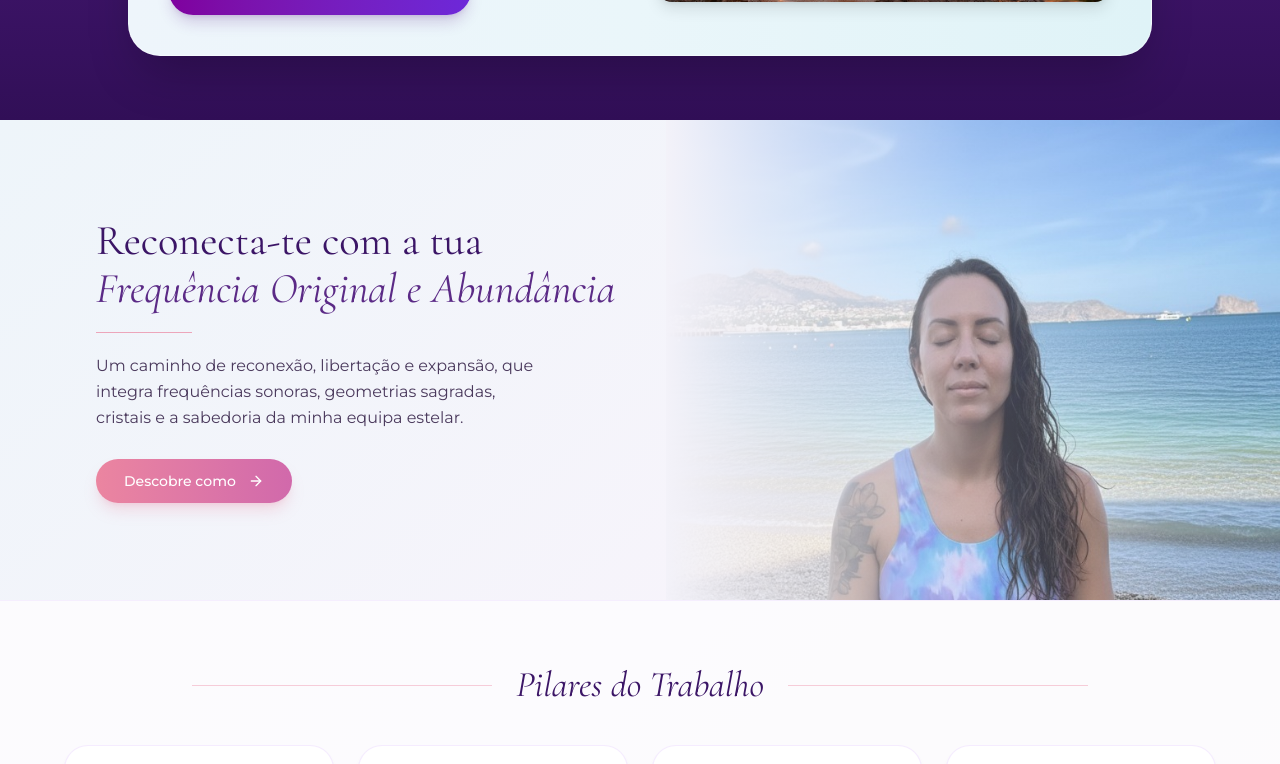
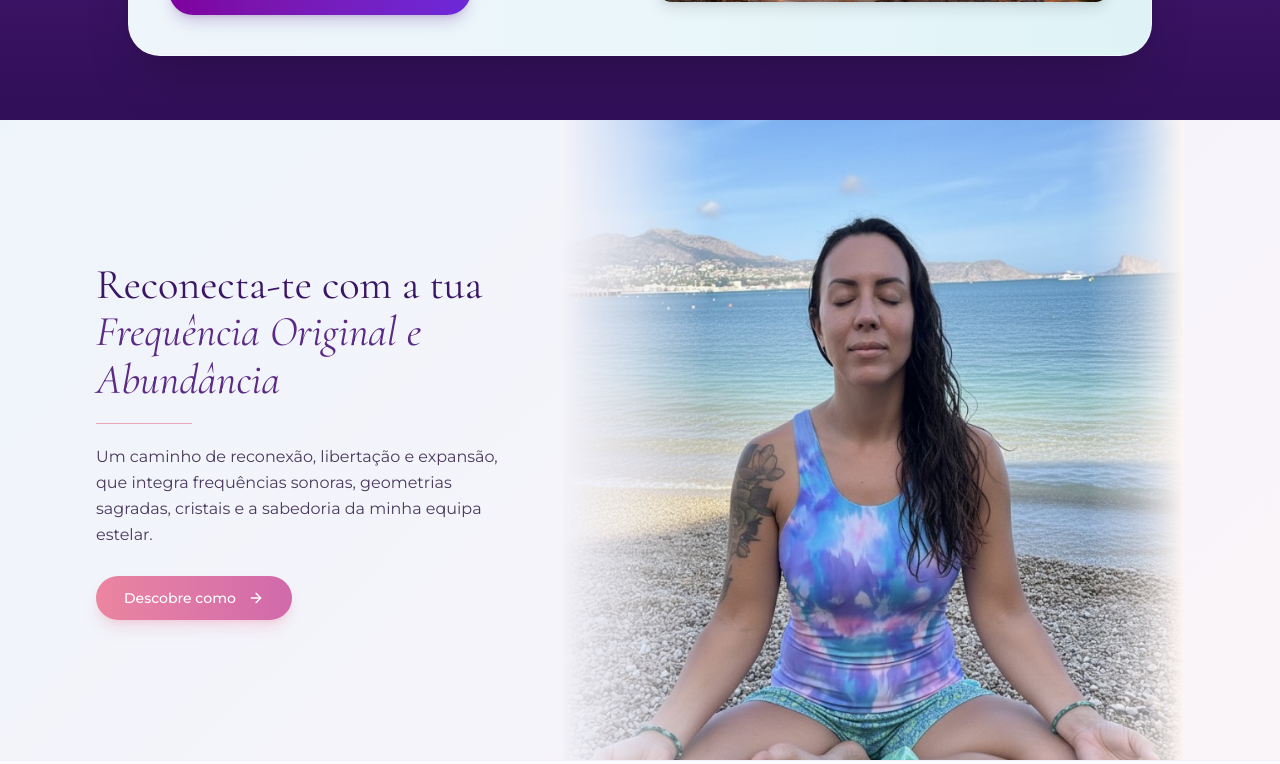
Before and after one commit to sergiorpaes/fabulous-healing, a React (Vite) app: page /#/sobre in a window 1280 px wide. Shown: the part 1320-2084 px from the top of the page. Built offline with nearby package versions, Linux system fonts and the light colour scheme.

Commit message:
style: aumentar altura do banner Reconecta-te para exibir foto completa

```diff
--- a/pages/About.tsx
+++ b/pages/About.tsx
@@ -123,19 +123,9 @@ const About: React.FC = () => {
       {/* Frequency Reconnection Banner + Work Pillars */}
       <section className="relative bg-gradient-to-br from-[#eef5fa] via-[#f7f4fb] to-[#fdf6f4] overflow-hidden">
         {/* Top Split Banner */}
-        <div className="relative lg:min-h-[480px] flex flex-col lg:flex-row lg:items-center">
-          <div className="lg:absolute lg:inset-y-0 lg:right-0 lg:w-[48%] h-96 sm:h-[28rem] lg:h-full relative">
-            <img
-              src="/images/fabiola-praia.jpg"
-              alt={t.about.frequencyBanner.titleHighlight}
-              className="w-full h-full object-cover object-top"
-            />
-            <div className="hidden lg:block absolute inset-0 bg-gradient-to-r from-[#f3f2f9] via-[#f3f2f9]/30 to-transparent" />
-            <div className="lg:hidden absolute inset-0 bg-gradient-to-b from-[#f3f2f9] via-transparent to-transparent" />
-          </div>
-
-          <div className="w-full max-w-6xl mx-auto px-4 sm:px-6 lg:px-8 relative z-10">
-            <div className="lg:w-[50%] py-12 sm:py-16 lg:py-20 space-y-5">
+        <div className="max-w-6xl mx-auto px-4 sm:px-6 lg:px-8">
+          <div className="grid grid-cols-1 lg:grid-cols-12 items-center gap-8">
+            <div className="lg:col-span-5 py-12 sm:py-16 lg:py-24 space-y-5 relative z-10">
               <h2 className="text-3xl sm:text-4xl lg:text-[2.65rem] font-serif leading-[1.12] text-[#3b1566] font-normal">
                 {t.about.frequencyBanner.title}{' '}
                 <span className="italic block text-[#5b2a86]">
@@ -157,6 +147,19 @@ const About: React.FC = () => {
                   <span>{t.about.frequencyBanner.button}</span>
                   <ArrowRight size={16} />
                 </Link>
+              </div>
+            </div>
+
+            <div className="lg:col-span-7 relative h-[460px] sm:h-[560px] lg:h-[640px] flex justify-end">
+              <div className="relative w-full h-full overflow-hidden">
+                <img
+                  src="/images/fabiola-praia.jpg"
+                  alt={t.about.frequencyBanner.titleHighlight}
+                  className="w-full h-full object-cover object-[center_20%]"
+                />
+                <div className="hidden lg:block absolute inset-y-0 left-0 w-36 bg-gradient-to-r from-[#f3f2f9] via-[#f3f2f9]/60 to-transparent pointer-events-none" />
+                <div className="hidden lg:block absolute inset-y-0 right-0 w-24 bg-gradient-to-l from-[#fdf6f4] via-[#fdf6f4]/40 to-transparent pointer-events-none" />
+                <div className="lg:hidden absolute inset-x-0 top-0 h-16 bg-gradient-to-b from-[#f3f2f9] to-transparent pointer-events-none" />
               </div>
             </div>
           </div>
```
